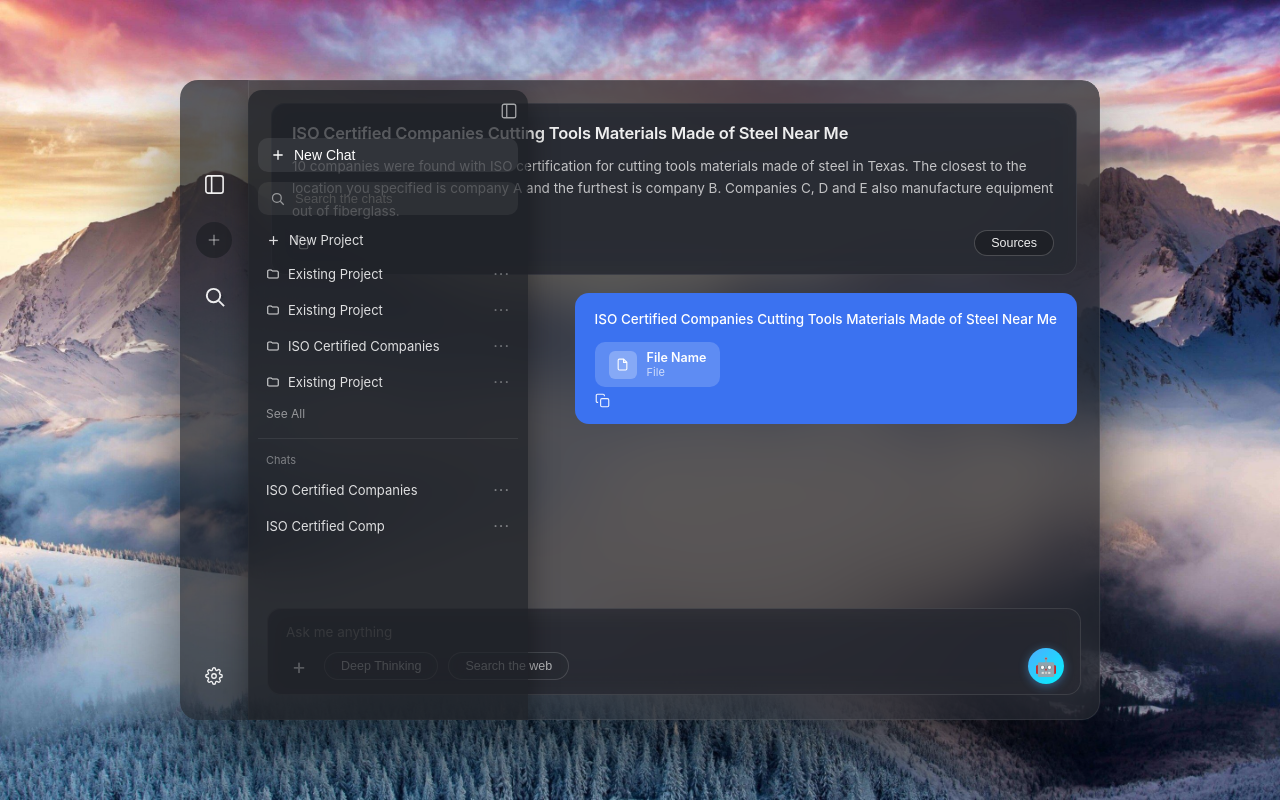
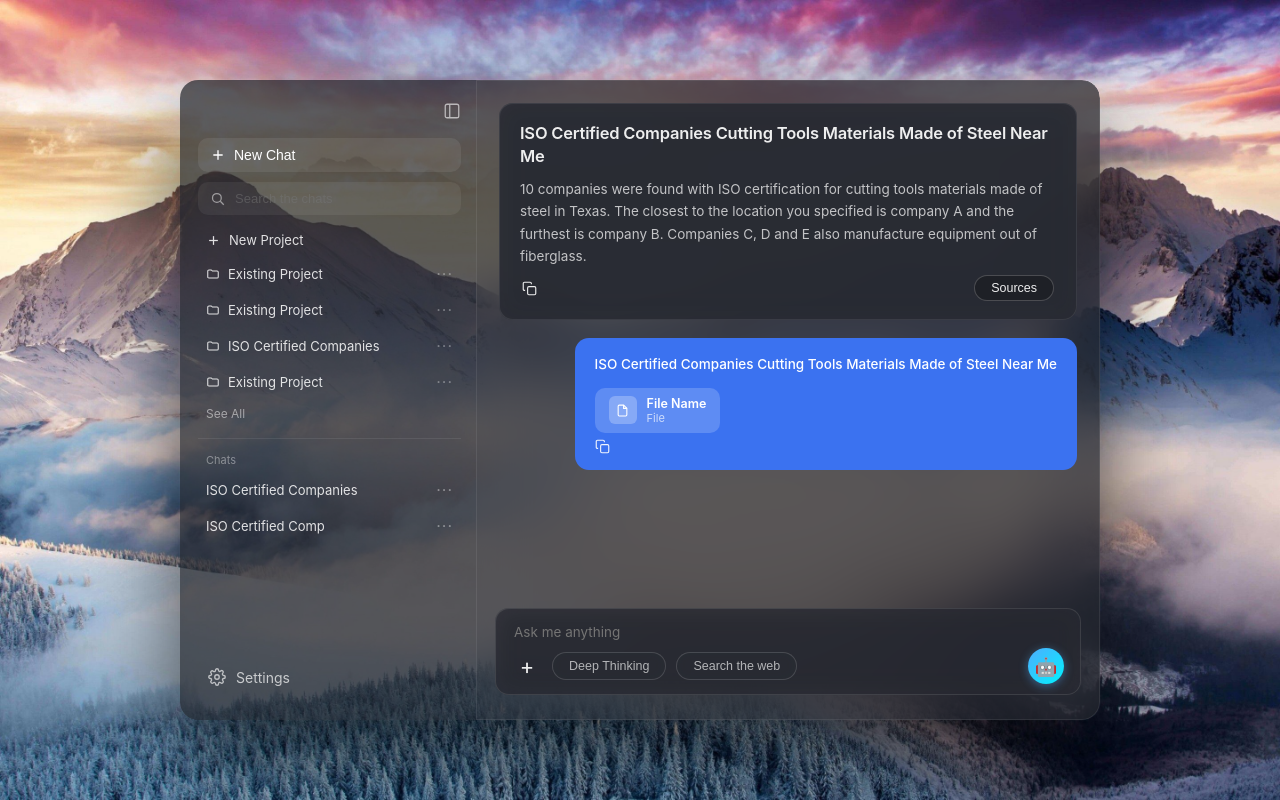
Before and after one commit to GodwinJoseD/chatbot-ui, a React (Create React App) app: page / in a window 1280 px wide. Both pictures are taken after a click on the element 214 px from the left and 240 px from the top of the page. Built offline with nearby package versions, Linux system fonts and the light colour scheme.

Commit message:
Added New chat logic

```diff
--- a/src/App.js
+++ b/src/App.js
@@ -12,6 +12,7 @@ import robotLoadingImage from "./assets/RobotLoading.png";
 
 function ChatApp() {
   const { dark, t } = useTheme();
+const [sidebarOpen, setSidebarOpen] = useState(false);
   const bot = useChatbot();
   const messagesEndRef = useRef(null);
 
@@ -44,13 +45,20 @@ function ChatApp() {
       }}>
 
         <div style={{
-          width: 52, flexShrink: 0,
+  width: sidebarOpen ? 280 : 52,
+  flexShrink: 0,
   background: t.sidebarBg,
   padding: "10px 8px",
   position: "relative", zIndex: 2,
   display: "flex", flexDirection: "column",
+  transition: "width 0.25s cubic-bezier(.25,.8,.25,1)",
+  overflow: "hidden",
 }}>
-          <Sidebar onSettingsClick={() => bot.setSettingsOpen(!bot.settingsOpen)} />
+  <Sidebar
+    onSettingsClick={() => bot.setSettingsOpen(!bot.settingsOpen)}
+    panelOpen={sidebarOpen}
+    setPanelOpen={setSidebarOpen}
+  />
 </div>
 
         <div style={{
@@ -120,49 +128,96 @@ function ChatApp() {
 }
 
 
-/* 🔥 Loading Screen Component */
 function LoadingScreen() {
+  const [progress, setProgress] = useState(0);
+
+  useEffect(() => {
+    const interval = setInterval(() => {
+      setProgress(prev => {
+        if (prev >= 100) { clearInterval(interval); return 100; }
+        return prev + Math.random() * 18;
+      });
+    }, 120);
+    return () => clearInterval(interval);
+  }, []);
+
   return (
     <div style={{
-      position: "fixed",
-      inset: 0,
-      background: "rgba(20,20,30,0.85)",
-      backdropFilter: "blur(20px)",
+      minHeight: "100vh",
+      width: "100%",
+      background: `url(${bg}) center/cover fixed`,
+      display: "flex",
+      alignItems: "center",
+      justifyContent: "center",
+      fontFamily: "'SF Pro Display', -apple-system, BlinkMacSystemFont, sans-serif",
+    }}>
+      <div style={{
+        width: 920, height: 640,
+        borderRadius: 18,
+        overflow: "hidden",
+        position: "relative",
+        background: "rgba(30, 30, 40, 0.55)",
+        backdropFilter: "blur(40px)",
+        WebkitBackdropFilter: "blur(40px)",
+        boxShadow: "0 40px 100px rgba(0,0,0,0.7), 0 0 0 0.5px rgba(255,255,255,0.06)",
         display: "flex",
         flexDirection: "column",
         alignItems: "center",
         justifyContent: "center",
-      zIndex: 9999,
-      color: "#fff"
+        gap: 0,
+      }}>
+
+        <div style={{
+          position: "absolute", top: 16, left: 16,
+          display: "flex", gap: 7,
+        }}>
+          <div style={{ width: 13, height: 13, borderRadius: "50%"}} />
+          <div style={{ width: 13, height: 13, borderRadius: "50%"}} />
+          <div style={{ width: 13, height: 13, borderRadius: "50%" }} />
+        </div>
+        <div style={{
+          animation: "floatRobot 3s ease-in-out infinite",
+          marginBottom: 32,
         }}>
           <img
             src={robotLoadingImage}
             alt="Loading"
-        style={{
-          width: 120,
-          marginBottom: 30,
-          animation: "float 3s ease-in-out infinite"
-        }}
+            style={{ width: 150, height: 150, objectFit: "contain", filter: "drop-shadow(0 20px 40px rgba(0,0,0,0.5))" }}
           />
-
-      <div style={{ marginBottom: 12, fontSize: 15, opacity: 0.8 }}>
+        </div>
+        <div style={{
+          fontSize: 15,
+          color: "rgba(255,255,255,0.75)",
+          letterSpacing: "0.04em",
+          marginBottom: 16,
+          fontWeight: 400,
+        }}>
           Downloading Consciousness
         </div>
 
         <div style={{
-        width: 260,
-        height: 6,
-        background: "rgba(255,255,255,0.2)",
-        borderRadius: 10,
-        overflow: "hidden"
+          width: 220,
+          height: 4,
+          background: "rgba(255,255,255,0.12)",
+          borderRadius: 99,
+          overflow: "hidden",
         }}>
           <div style={{
-          width: "60%",
+            width: `${Math.min(progress, 100)}%`,
             height: "100%",
-          background: "#3B82F6",
-          borderRadius: 10,
-          transition: "width 1s linear"
+            background: "linear-gradient(90deg, #3B82F6, #60a5fa)",
+            borderRadius: 99,
+            transition: "width 0.15s ease",
+            boxShadow: "0 0 10px rgba(59,130,246,0.6)",
           }} />
+        </div>
+
+        <style>{`
+          @keyframes floatRobot {
+            0%, 100% { transform: translateY(0px); }
+            50% { transform: translateY(-14px); }
+          }
+        `}</style>
       </div>
     </div>
   );
@@ -175,7 +230,7 @@ export default function App() {
   useEffect(() => {
     const timer = setTimeout(() => {
       setLoading(false);
-    }, 1000); // ⏳ loading duration (adjust if needed)
+    }, 1000);
 
     return () => clearTimeout(timer);
   }, []);
--- a/src/components/SideBar.js
+++ b/src/components/SideBar.js
@@ -1,9 +1,8 @@
 import { useTheme } from "./ThemeContext";
 import { useState } from "react";
 
-export default function Sidebar({ onSettingsClick }) {
+export default function Sidebar({ onSettingsClick, panelOpen, setPanelOpen }) {
   const { t } = useTheme();
-  const [panelOpen, setPanelOpen] = useState(false);
   const [searchValue, setSearchValue] = useState("");
   const [editingChatId, setEditingChatId] = useState(null);
   const [editingValue, setEditingValue] = useState("");
@@ -24,76 +23,117 @@ export default function Sidebar({ onSettingsClick }) {
   const handleNewChat = () => console.log("New chat created");
   const startEditing = (chat) => { setEditingChatId(chat.id); setEditingValue(chat.name); };
 
-  const iconBtn = (content) => (
-    <div style={{ width: 36, height: 36, borderRadius: 10, cursor: "pointer", display: "flex", alignItems: "center", justifyContent: "center", color: t.iconColor, transition: "background 0.15s" }}>
-      {content}
+  if (!panelOpen) {
+    return (
+      <div style={{
+        display: "flex", flexDirection: "column",
+        alignItems: "center", justifyContent: "space-between",
+        height: "100%", padding: "8px 0 16px",
+        width: 52,
+        transition: "width 0.25s ease",
+      }}>
+        <div style={{ paddingTop: "68px", display: "flex", flexDirection: "column", gap: "20px" }}>
+
+          <div style={{ width: 36, height: 36, borderRadius: 10, cursor: "pointer", display: "flex", alignItems: "center", justifyContent: "center", color: t.iconColor }}>
+            <svg width="23" height="23" fill="none" viewBox="0 0 24 24" stroke="currentColor" strokeWidth={1.7}>
+              <rect x="3" y="3" width="18" height="18" rx="2.5" />
+              <line x1="9" y1="3" x2="9" y2="21" />
+            </svg>
+          </div>
+
+          <div onClick={handlePlusClick} style={{ width: 36, height: 36, borderRadius: 50, cursor: "pointer", display: "flex", alignItems: "center", justifyContent: "center", background: t.plusiconBg, color: t.plusIconColor }}>
+            <svg width="18" height="18" fill="none" viewBox="0 0 24 24" stroke="currentColor" strokeWidth={2}>
+              <line x1="12" y1="5" x2="12" y2="19" />
+              <line x1="5" y1="12" x2="19" y2="12" />
+            </svg>
+          </div>
+
+          <div style={{ width: 36, height: 36, borderRadius: 10, cursor: "pointer", display: "flex", alignItems: "center", justifyContent: "center", color: t.iconColor }}>
+            <svg width="23" height="23" fill="none" viewBox="0 0 24 24" stroke="currentColor" strokeWidth={2}>
+              <circle cx="11" cy="11" r="7" />
+              <line x1="16.5" y1="16.5" x2="22" y2="22" />
+            </svg>
+          </div>
+        </div>
+
+        <div onClick={onSettingsClick} style={{ cursor: "pointer" }}>
+          <div style={{ width: 36, height: 36, borderRadius: 10, display: "flex", alignItems: "center", justifyContent: "center", color: t.iconColor }}>
+            <svg width="18" height="18" fill="none" viewBox="0 0 24 24" stroke="currentColor" strokeWidth={1.8}>
+              <circle cx="12" cy="12" r="3" />
+              <path d="M19.4 15a1.65 1.65 0 0 0 .33 1.82l.06.06a2 2 0 0 1-2.83 2.83l-.06-.06a1.65 1.65 0 0 0-1.82-.33 1.65 1.65 0 0 0-1 1.51V21a2 2 0 0 1-4 0v-.09A1.65 1.65 0 0 0 9 19.4a1.65 1.65 0 0 0-1.82.33l-.06.06a2 2 0 0 1-2.83-2.83l.06-.06A1.65 1.65 0 0 0 4.68 15a1.65 1.65 0 0 0-1.51-1H3a2 2 0 0 1 0-4h.09A1.65 1.65 0 0 0 4.6 9a1.65 1.65 0 0 0-.33-1.82l-.06-.06a2 2 0 0 1 2.83-2.83l.06.06A1.65 1.65 0 0 0 9 4.68a1.65 1.65 0 0 0 1-1.51V3a2 2 0 0 1 4 0v-.09a1.65 1.65 0 0 0 1 1.51 1.65 1.65 0 0 0 1.82-.33l.06-.06a2 2 0 0 1 2.83 2.83l-.06.06A1.65 1.65 0 0 0 19.4 9a1.65 1.65 0 0 0 1.51 1H21a2 2 0 0 1 0 4h-.09a1.65 1.65 0 0 0-1.51 1z" />
+            </svg>
+          </div>
+        </div>
       </div>
     );
-
-  const plusIconBtn = (content) => (
-    <div onClick={handlePlusClick} style={{ width: 36, height: 36, borderRadius: 50, cursor: "pointer", display: "flex", alignItems: "center", justifyContent: "center", background: t.sidebarBg, color: t.plusIconColor, transition: "background 0.15s" }}>
-      {content}
-    </div>
-  );
+  }
 
   return (
-    <div style={{ position: "relative", display: "flex", flexDirection: "column", alignItems: "center", justifyContent: "space-between", height: "100%", padding: "8px 0 16px" }}>
-{panelOpen && (
-        <div
-  style={{
-    position: "absolute",
-    left: panelOpen ? 60 : -270,
-    top: 0,
-    width: 260,
+    <div style={{
+      display: "flex", flexDirection: "column", justifyContent: "space-between",
       height: "100%",
-    background: t.sidebarBg || "#1e2130",
-    borderRadius: 14,
+      width: 263,
       padding: "12px 10px 16px",
-    boxShadow: "0 10px 30px rgba(0,0,0,0.4)",
-    zIndex: 100,
-    display: "flex",
-    flexDirection: "column",
+      color: t.textColor || "#fff",
+      overflowY: "auto", overflowX: "hidden",
       gap: 10,
-    overflowY: "auto",
-    color: t.textColor || "#fff",
-    transition: "left 0.35s cubic-bezier(.25,.8,.25,1)",
-  }}
->
+    }}>
+
+      <div style={{ display: "flex", flexDirection: "column", gap: 10, flex: 1 }}>
 
         <div style={{ display: "flex", justifyContent: "space-between", alignItems: "center", marginBottom: 4 }}>
           <div style={{ display: "flex", gap: 6 }}>
             <div onClick={handlePlusClick} style={{ width: 13, height: 13, borderRadius: "50%", cursor: "pointer" }} />
-              <div style={{ width: 13, height: 13, borderRadius: "50%"}} />
+            <div style={{ width: 13, height: 13, borderRadius: "50%" }} />
           </div>
-            <div style={{ opacity: 0.6, cursor: "pointer" }}>
-              <svg width="18" height="18" fill="none" viewBox="0 0 24 24" stroke="currentColor" strokeWidth={1.7}><rect x="3" y="3" width="18" height="18" rx="2.5" /><line x1="9" y1="3" x2="9" y2="21" /></svg>
+          <div onClick={handlePlusClick} style={{ opacity: 0.6, cursor: "pointer" }}>
+            <svg width="18" height="18" fill="none" viewBox="0 0 24 24" stroke="currentColor" strokeWidth={1.7}>
+              <rect x="3" y="3" width="18" height="18" rx="2.5" />
+              <line x1="9" y1="3" x2="9" y2="21" />
+            </svg>
           </div>
         </div>
-
         <button onClick={handleNewChat} style={{ display: "flex", alignItems: "center", gap: 8, background: "rgba(255,255,255,0.08)", border: "none", borderRadius: 10, padding: "9px 12px", color: t.textColor || "#fff", cursor: "pointer", fontSize: 14, fontWeight: 500, width: "100%", textAlign: "left" }}>
-            <svg width="16" height="16" fill="none" viewBox="0 0 24 24" stroke="currentColor" strokeWidth={2}><line x1="12" y1="5" x2="12" y2="19" /><line x1="5" y1="12" x2="19" y2="12" /></svg>
+          <svg width="16" height="16" fill="none" viewBox="0 0 24 24" stroke="currentColor" strokeWidth={2} style={{ flexShrink: 0 }}>
+            <line x1="12" y1="5" x2="12" y2="19" />
+            <line x1="5" y1="12" x2="19" y2="12" />
+          </svg>
           New Chat
         </button>
-
         <div style={{ display: "flex", alignItems: "center", gap: 8, background: "rgba(255,255,255,0.06)", borderRadius: 10, padding: "8px 12px" }}>
-            <svg width="15" height="15" fill="none" viewBox="0 0 24 24" stroke="currentColor" strokeWidth={2} style={{ opacity: 0.5, flexShrink: 0 }}><circle cx="11" cy="11" r="7" /><line x1="16.5" y1="16.5" x2="22" y2="22" /></svg>
-            <input value={searchValue} onChange={(e) => setSearchValue(e.target.value)} placeholder="Search the chats" style={{ background: "none", border: "none", outline: "none", color: t.textColor || "#fff", fontSize: 13, width: "100%", opacity: searchValue ? 1 : 0.5 }} />
+          <svg width="15" height="15" fill="none" viewBox="0 0 24 24" stroke="currentColor" strokeWidth={2} style={{ opacity: 0.5, flexShrink: 0 }}>
+            <circle cx="11" cy="11" r="7" />
+            <line x1="16.5" y1="16.5" x2="22" y2="22" />
+          </svg>
+          <input
+            value={searchValue}
+            onChange={(e) => setSearchValue(e.target.value)}
+            placeholder="Search the chats"
+            style={{ background: "none", border: "none", outline: "none", color: t.textColor || "#fff", fontSize: 13, width: "100%", opacity: searchValue ? 1 : 0.5 }}
+          />
         </div>
 
         <div style={{ display: "flex", flexDirection: "column", gap: 2 }}>
           <div style={{ display: "flex", alignItems: "center", gap: 8, padding: "7px 8px", borderRadius: 8, cursor: "pointer", fontSize: 13, opacity: 0.85 }}>
-              <svg width="15" height="15" fill="none" viewBox="0 0 24 24" stroke="currentColor" strokeWidth={2}><line x1="12" y1="5" x2="12" y2="19" /><line x1="5" y1="12" x2="19" y2="12" /></svg>
+            <svg width="15" height="15" fill="none" viewBox="0 0 24 24" stroke="currentColor" strokeWidth={2} style={{ flexShrink: 0 }}>
+              <line x1="12" y1="5" x2="12" y2="19" />
+              <line x1="5" y1="12" x2="19" y2="12" />
+            </svg>
             New Project
           </div>
+
           {projects.map((proj) => (
             <div key={proj.id} style={{ display: "flex", alignItems: "center", justifyContent: "space-between", padding: "7px 8px", borderRadius: 8, cursor: "pointer", fontSize: 13, opacity: 0.85 }}>
-                <div style={{ display: "flex", alignItems: "center", gap: 8 }}>
-                  <svg width="14" height="14" fill="none" viewBox="0 0 24 24" stroke="currentColor" strokeWidth={1.8}><path d="M3 7a2 2 0 0 1 2-2h4l2 2h8a2 2 0 0 1 2 2v8a2 2 0 0 1-2 2H5a2 2 0 0 1-2-2V7z" /></svg>
-                  {proj.name}
+              <div style={{ display: "flex", alignItems: "center", gap: 8, minWidth: 0 }}>
+                <svg width="14" height="14" fill="none" viewBox="0 0 24 24" stroke="currentColor" strokeWidth={1.8} style={{ flexShrink: 0 }}>
+                  <path d="M3 7a2 2 0 0 1 2-2h4l2 2h8a2 2 0 0 1 2 2v8a2 2 0 0 1-2 2H5a2 2 0 0 1-2-2V7z" />
+                </svg>
+                <span style={{ overflow: "hidden", textOverflow: "ellipsis", whiteSpace: "nowrap" }}>{proj.name}</span>
               </div>
-                <div style={{ opacity: 0.4, fontSize: 16, letterSpacing: 1 }}>···</div>
+              <div style={{ opacity: 0.4, fontSize: 16, letterSpacing: 1, flexShrink: 0 }}>···</div>
             </div>
           ))}
+
           <div style={{ padding: "5px 8px", fontSize: 12, opacity: 0.5, cursor: "pointer" }}>See All</div>
         </div>
 
@@ -101,36 +141,40 @@ export default function Sidebar({ onSettingsClick }) {
 
         <div style={{ display: "flex", flexDirection: "column", gap: 2 }}>
           <div style={{ fontSize: 11, opacity: 0.4, padding: "2px 8px", marginBottom: 2 }}>Chats</div>
+
           {chats.map((chat) => (
             <div key={chat.id} style={{ display: "flex", alignItems: "center", justifyContent: "space-between", padding: "7px 8px", borderRadius: 8, cursor: "pointer", fontSize: 13, background: editingChatId === chat.id ? "rgba(255,255,255,0.07)" : "transparent" }}>
               {editingChatId === chat.id ? (
                 <div style={{ display: "flex", alignItems: "center", gap: 6, width: "100%" }}>
-                    <input autoFocus value={editingValue} onChange={(e) => setEditingValue(e.target.value)} onBlur={() => setEditingChatId(null)} style={{ background: "rgba(255,255,255,0.08)", border: "none", outline: "none", color: t.textColor || "#fff", fontSize: 13, borderRadius: 6, padding: "3px 7px", flex: 1 }} />
+                  <input
+                    autoFocus
+                    value={editingValue}
+                    onChange={(e) => setEditingValue(e.target.value)}
+                    onBlur={() => setEditingChatId(null)}
+                    style={{ background: "rgba(255,255,255,0.08)", border: "none", outline: "none", color: t.textColor || "#fff", fontSize: 13, borderRadius: 6, padding: "3px 7px", flex: 1, minWidth: 0 }}
+                  />
                   <div style={{ width: 22, height: 22, borderRadius: "50%", background: "rgba(255,255,255,0.15)", display: "flex", alignItems: "center", justifyContent: "center", flexShrink: 0 }}>
-                      <svg width="12" height="12" fill="none" viewBox="0 0 24 24" stroke="currentColor" strokeWidth={2.5}><polyline points="20 6 9 17 4 12" /></svg>
+                    <svg width="12" height="12" fill="none" viewBox="0 0 24 24" stroke="currentColor" strokeWidth={2.5}>
+                      <polyline points="20 6 9 17 4 12" />
+                    </svg>
                   </div>
                 </div>
               ) : (
                 <>
-                    <span style={{ opacity: 0.85 }}>{chat.name}</span>
-                    <div onClick={() => startEditing(chat)} style={{ opacity: 0.4, fontSize: 16, letterSpacing: 1 }}>···</div>
+                  <span style={{ opacity: 0.85, overflow: "hidden", textOverflow: "ellipsis", whiteSpace: "nowrap" }}>{chat.name}</span>
+                  <div onClick={() => startEditing(chat)} style={{ opacity: 0.4, fontSize: 16, letterSpacing: 1, flexShrink: 0 }}>···</div>
                 </>
               )}
             </div>
           ))}
         </div>
       </div>
-      )}
-      <div style={{ paddingTop:"68px",display: "flex", flexDirection: "column", gap: "20px" }}>
-        {iconBtn(<svg width="23" height="23" fill="none" viewBox="0 0 24 24" stroke="currentColor" strokeWidth={1.7}><rect x="3" y="3" width="18" height="18" rx="2.5" /><line x1="9" y1="3" x2="9" y2="21" /></svg>)}
-        {plusIconBtn(<svg width="18" height="18" fill="none" viewBox="0 0 24 24" stroke="currentColor" strokeWidth={2}><line x1="12" y1="5" x2="12" y2="19" /><line x1="5" y1="12" x2="19" y2="12" /></svg>)}
-        {iconBtn(<svg width="23" height="23" fill="none" viewBox="0 0 24 24" stroke="currentColor" strokeWidth={2}><circle cx="11" cy="11" r="7" /><line x1="16.5" y1="16.5" x2="22" y2="22" /></svg>)}
-      </div>
-
-      <div onClick={onSettingsClick} style={{ display: "flex", flexDirection: "column", alignItems: "center", gap: 4, cursor: "pointer" }}>
-        <div style={{ width: 36, height: 36, borderRadius: 10, display: "flex", alignItems: "center", justifyContent: "center", color: t.iconColor }}>
-          <svg width="18" height="18" fill="none" viewBox="0 0 24 24" stroke="currentColor" strokeWidth={1.8}><circle cx="12" cy="12" r="3" /><path d="M19.4 15a1.65 1.65 0 0 0 .33 1.82l.06.06a2 2 0 0 1-2.83 2.83l-.06-.06a1.65 1.65 0 0 0-1.82-.33 1.65 1.65 0 0 0-1 1.51V21a2 2 0 0 1-4 0v-.09A1.65 1.65 0 0 0 9 19.4a1.65 1.65 0 0 0-1.82.33l-.06.06a2 2 0 0 1-2.83-2.83l.06-.06A1.65 1.65 0 0 0 4.68 15a1.65 1.65 0 0 0-1.51-1H3a2 2 0 0 1 0-4h.09A1.65 1.65 0 0 0 4.6 9a1.65 1.65 0 0 0-.33-1.82l-.06-.06a2 2 0 0 1 2.83-2.83l.06.06A1.65 1.65 0 0 0 9 4.68a1.65 1.65 0 0 0 1-1.51V3a2 2 0 0 1 4 0v-.09a1.65 1.65 0 0 0 1 1.51 1.65 1.65 0 0 0 1.82-.33l.06-.06a2 2 0 0 1 2.83 2.83l-.06.06A1.65 1.65 0 0 0 19.4 9a1.65 1.65 0 0 0 1.51 1H21a2 2 0 0 1 0 4h-.09a1.65 1.65 0 0 0-1.51 1z" /></svg>
-        </div>
+      <div onClick={onSettingsClick} style={{ display: "flex", alignItems: "center", gap: 10, padding: "8px 10px", borderRadius: 10, cursor: "pointer", opacity: 0.7 }}>
+        <svg width="18" height="18" fill="none" viewBox="0 0 24 24" stroke="currentColor" strokeWidth={1.8} style={{ color: t.iconColor, flexShrink: 0 }}>
+          <circle cx="12" cy="12" r="3" />
+          <path d="M19.4 15a1.65 1.65 0 0 0 .33 1.82l.06.06a2 2 0 0 1-2.83 2.83l-.06-.06a1.65 1.65 0 0 0-1.82-.33 1.65 1.65 0 0 0-1 1.51V21a2 2 0 0 1-4 0v-.09A1.65 1.65 0 0 0 9 19.4a1.65 1.65 0 0 0-1.82.33l-.06.06a2 2 0 0 1-2.83-2.83l.06-.06A1.65 1.65 0 0 0 4.68 15a1.65 1.65 0 0 0-1.51-1H3a2 2 0 0 1 0-4h.09A1.65 1.65 0 0 0 4.6 9a1.65 1.65 0 0 0-.33-1.82l-.06-.06a2 2 0 0 1 2.83-2.83l.06.06A1.65 1.65 0 0 0 9 4.68a1.65 1.65 0 0 0 1-1.51V3a2 2 0 0 1 4 0v-.09a1.65 1.65 0 0 0 1 1.51 1.65 1.65 0 0 0 1.82-.33l.06-.06a2 2 0 0 1 2.83 2.83l-.06.06A1.65 1.65 0 0 0 19.4 9a1.65 1.65 0 0 0 1.51 1H21a2 2 0 0 1 0 4h-.09a1.65 1.65 0 0 0-1.51 1z" />
+        </svg>
+        <span style={{ fontSize: 14, color: t.textColor || "#fff" }}>Settings</span>
       </div>
     </div>
   );
--- a/src/components/ThemeContext.js
+++ b/src/components/ThemeContext.js
@@ -18,6 +18,7 @@ export function ThemeProvider({ children }) {
     ? {
         appBg: "linear-gradient(180deg,#2c2018 0%,#3a3028 15%,#4a4540 35%,#3d4a55 60%,#2a3a48 80%,#1e2e3a 100%)",
         sidebarBg: "rgba(30,32,38,0.72)",
+        plusiconBg:"#6b686b",
         windowBg: "rgba(30,32,38,0.72)",
         windowBorder: "rgba(255,255,255,0.08)",
         cardBg: "rgba(42,44,52,0.85)",
```
Lines whose indentation alone changed are shown as unchanged.
